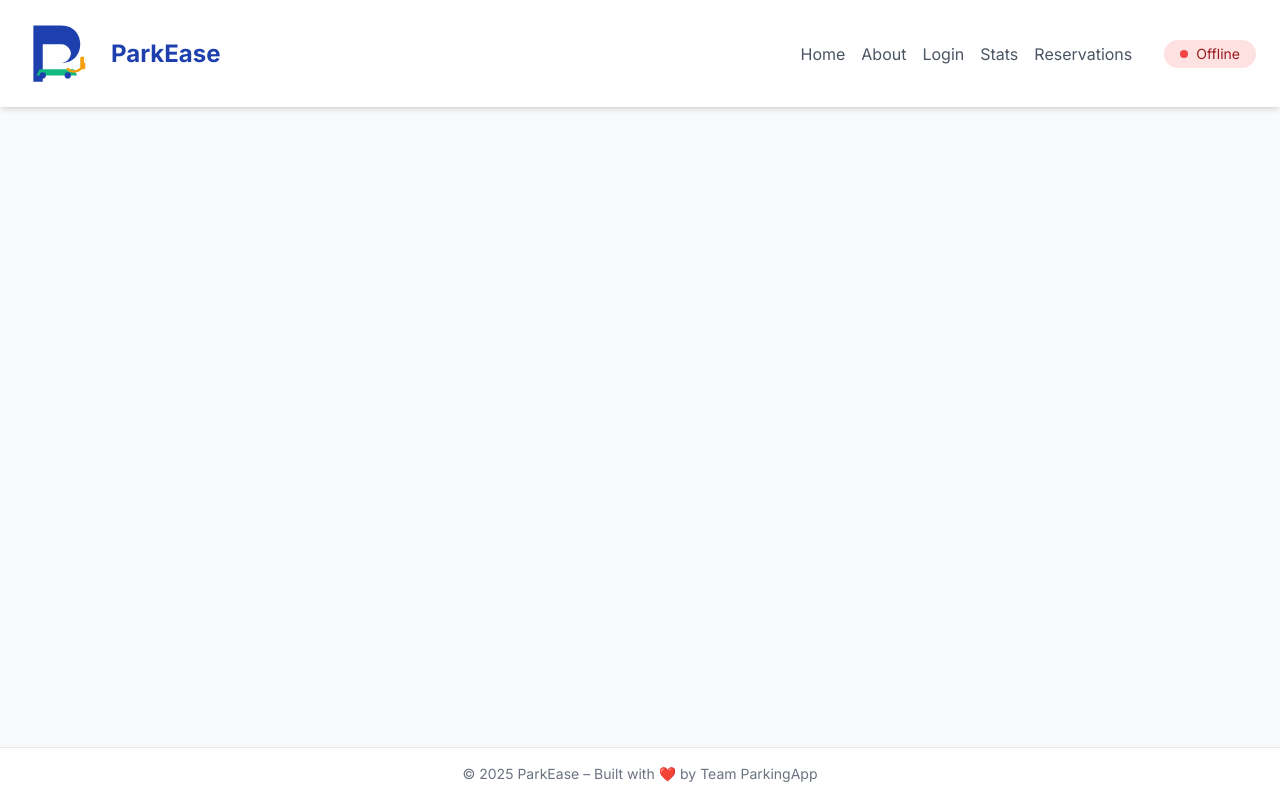
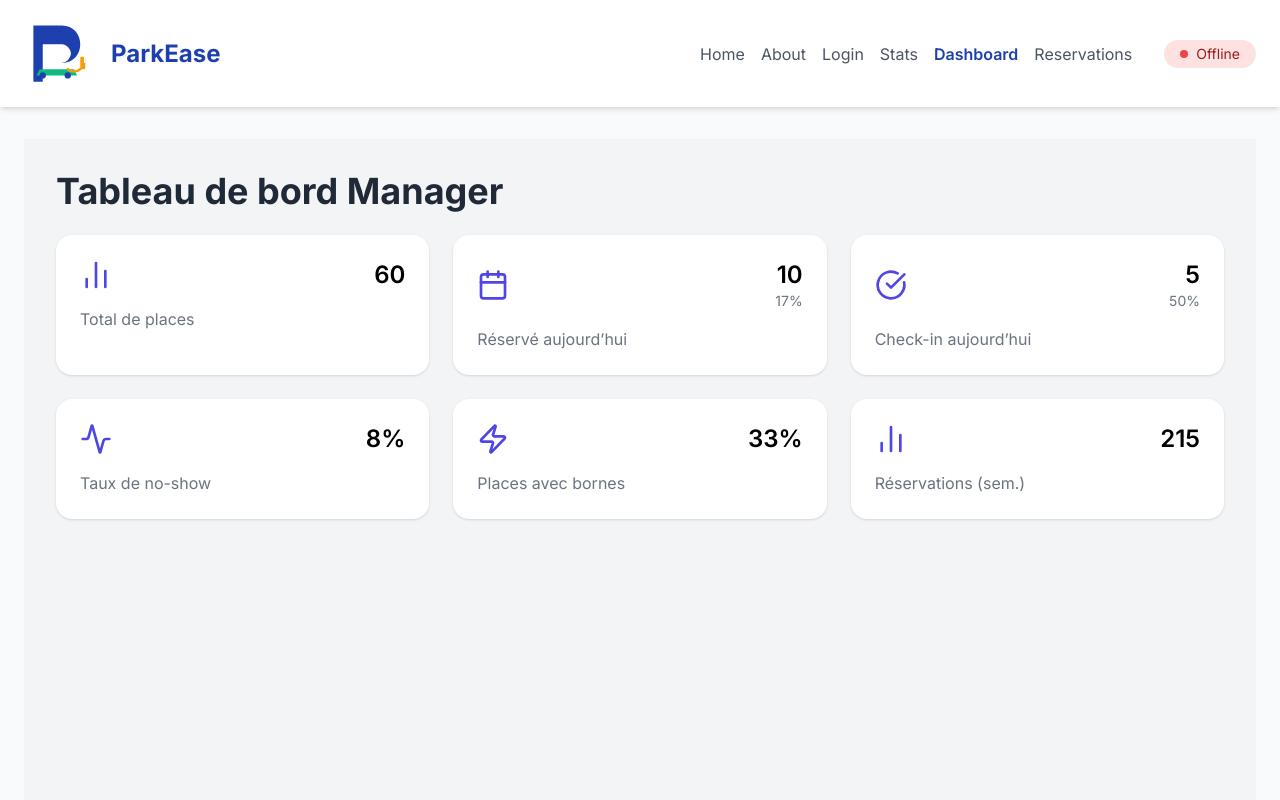
Before and after one commit to jabibamman/software-architecture-heuristics, a Vue app in the folder apps/parking-app-front/: page /dashboard in a window 1280 px wide. Shown: the top 800 px of the page. Built offline with nearby package versions, Linux system fonts and the light colour scheme; no server answers.

Commit message:
feat(dashboard):manager dashboard UI skeleton with placeholder metrics

```diff
--- a/apps/parking-app-front/src/App.vue
+++ b/apps/parking-app-front/src/App.vue
@@ -62,6 +62,7 @@ const navLinks = [
   { path: '/about', label: 'About' },
   { path: '/login', label: 'Login' },
   { path: '/stats', label: 'Stats' },
+  { path: '/dashboard', label: 'Dashboard' }, // TODO: if manager, show dashboard, else show stats
   { path: '/reservations', label: 'Reservations' },
 ]
 
--- a/apps/parking-app-front/src/router/index.ts
+++ b/apps/parking-app-front/src/router/index.ts
@@ -3,6 +3,7 @@ import HomeView from '@/views/HomeView.vue'
 import LoginView from '@/views/LoginView.vue'
 import ReservationView from '@/views/ReservationView.vue'
 import StatsView from '@/views/StatsView.vue'
+import DashboardView from '@/views/DashboardView.vue'
 
 const router = createRouter({
   history: createWebHistory(import.meta.env.BASE_URL),
@@ -35,6 +36,11 @@ const router = createRouter({
       name: 'stats',
       component: StatsView,
     },
+    {
+      path: '/dashboard',
+      name: 'dashboard',
+      component: DashboardView,
+    },
   ],
 })
 
--- /dev/null
+++ b/apps/parking-app-front/src/services/dashboard.api.ts
@@ -0,0 +1,19 @@
+import type { ManagerStats } from '@/types/dashboard'
+
+export function fetchManagerStats(): Promise<ManagerStats> {
+  return new Promise((resolve) => {
+    setTimeout(
+      () =>
+        resolve({
+          totalSlots: 60,
+          avgOccupancyPct: 72,
+          noShowPct: 8,
+          chargerSlotsPct: 33,
+          reservationsLastWeek: 215,
+          reservedToday: 10,
+          checkedInToday: 5,
+        }),
+      300,
+    )
+  })
+}
--- /dev/null
+++ b/apps/parking-app-front/src/stores/useDashboardStore.ts
@@ -0,0 +1,25 @@
+import { defineStore } from 'pinia'
+import type { ManagerStats } from '@/types/dashboard'
+import { fetchManagerStats } from '@/services/dashboard.api'
+
+export const useDashboardStore = defineStore('dashboard', {
+  state: () => ({
+    stats: null as ManagerStats | null,
+    loading: false,
+    error: '' as string,
+  }),
+  actions: {
+    async loadStats() {
+      this.loading = true
+      this.error = ''
+      try {
+        this.stats = await fetchManagerStats()
+        console.log('this.stats', this.stats)
+      } catch (e: any) {
+        this.error = e.message || 'Erreur de chargement'
+      } finally {
+        this.loading = false
+      }
+    },
+  },
+})
--- /dev/null
+++ b/apps/parking-app-front/src/types/dashboard.ts
@@ -0,0 +1,9 @@
+export interface ManagerStats {
+  totalSlots: number
+  avgOccupancyPct: number
+  noShowPct: number
+  chargerSlotsPct: number
+  reservationsLastWeek: number
+  reservedToday: number
+  checkedInToday: number
+}
--- /dev/null
+++ b/apps/parking-app-front/src/views/DashboardView.vue
@@ -0,0 +1,83 @@
+<template>
+  <div class="p-8 bg-gray-100 min-h-screen">
+    <h1 class="text-4xl font-bold text-gray-800 mb-6">Tableau de bord Manager</h1>
+
+    <div v-if="loading" class="text-gray-500">Chargement…</div>
+    <div v-else-if="error" class="text-red-600">{{ error }}</div>
+    <div v-else class="grid gap-6 sm:grid-cols-2 lg:grid-cols-3">
+      <div
+        v-for="card in cards"
+        :key="card.label"
+        class="bg-white p-6 rounded-2xl shadow hover:shadow-lg transition"
+      >
+        <div class="flex items-center justify-between mb-4">
+          <component :is="card.icon" class="w-8 h-8 text-indigo-600" />
+          <div class="text-right">
+            <div class="text-2xl font-semibold">
+              {{ card.value }}<span v-if="card.suffix">{{ card.suffix }}</span>
+            </div>
+            <div v-if="card.secondary" class="text-sm text-gray-500">
+              {{ card.secondary }}
+            </div>
+          </div>
+        </div>
+        <div class="text-gray-500">{{ card.label }}</div>
+      </div>
+    </div>
+  </div>
+</template>
+
+<script setup lang="ts">
+import { computed, onMounted } from 'vue'
+import { storeToRefs } from 'pinia'
+import { useDashboardStore } from '@/stores/useDashboardStore'
+import { BarChart2, Activity, Calendar, CheckCircle, Zap } from 'lucide-vue-next'
+
+const store = useDashboardStore()
+const { stats, loading, error } = storeToRefs(store)
+
+onMounted(() => store.loadStats())
+
+const cards = computed(() => {
+  if (!stats.value) return []
+  return [
+    {
+      label: 'Total de places',
+      icon: BarChart2,
+      value: stats.value.totalSlots,
+    },
+    {
+      label: 'Réservé aujourd’hui',
+      icon: Calendar,
+      value: stats.value.reservedToday,
+      secondary: `${Math.round((stats.value.reservedToday / stats.value.totalSlots) * 100)}%`
+    },
+    {
+      label: 'Check-in aujourd’hui',
+      icon: CheckCircle,
+      value: stats.value.checkedInToday,
+      secondary: `${Math.round((stats.value.checkedInToday / stats.value.reservedToday) * 100)}%`
+    },
+    {
+      label: 'Taux de no-show',
+      icon: Activity,
+      value: stats.value.noShowPct,
+      suffix: '%'
+    },
+    {
+      label: 'Places avec bornes',
+      icon: Zap,
+      value: stats.value.chargerSlotsPct,
+      suffix: '%'
+    },
+    {
+      label: 'Réservations (sem.)',
+      icon: BarChart2,
+      value: stats.value.reservationsLastWeek,
+    },
+  ]
+})
+</script>
+
+<style scoped>
+</style>
```
